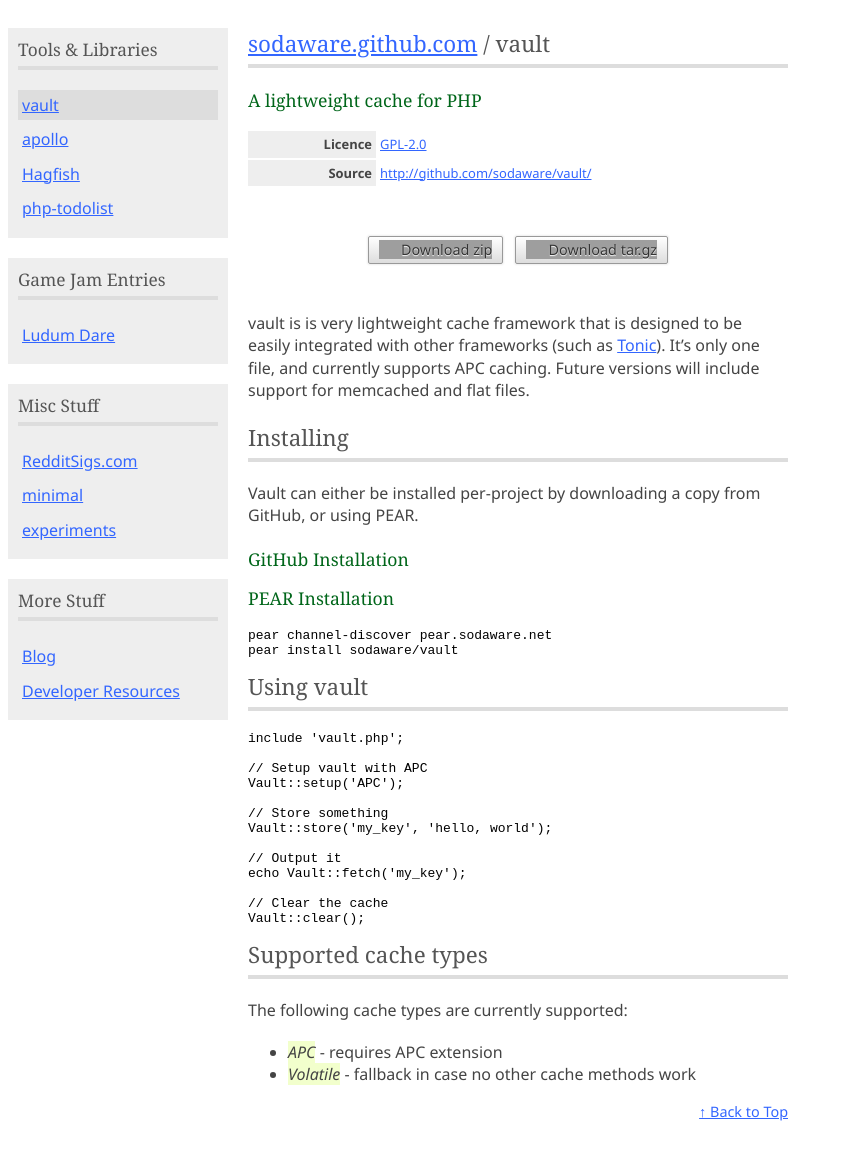
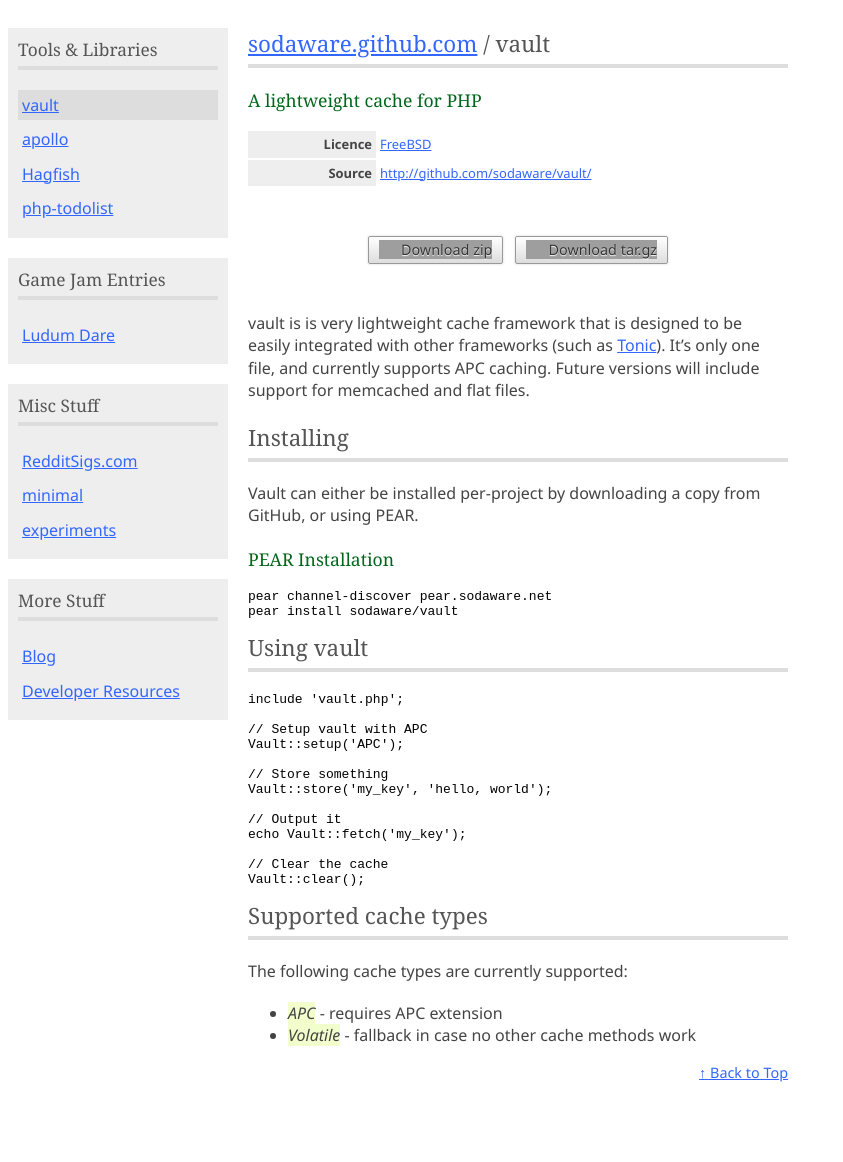
Before and after one commit to Sodaware/sodaware.github.com, a Jekyll site: the page built from _posts/2010-01-01-vault.md, in a window 1280 px wide. Shown: the whole page, without its empty margins (0-843 px from the left). Built offline with Jekyll 4.4.1, drawn with Linux system fonts in a browser that asks for light colours; Markdown is read by kramdown in place of the engine named in the settings; after the commit the page ends 1123 px from its top, so only the background shows below that; grey boxes are pictures that could not be loaded.

Commit message:
Fixed a few links and appearance glitches

```diff
--- a/_posts/2010-01-01-vault.md
+++ b/_posts/2010-01-01-vault.md
@@ -7,8 +7,8 @@
 repo: vault
 subtitle: A lightweight cache for PHP
 license:
-  name: GPL-2.0
-  url: http://opensource.org/licenses/GPL-2.0
+  name: FreeBSD
+  url: http://opensource.org/licenses/BSD-2-Clause
 ---
 
 vault is is very lightweight cache framework that is designed to be
@@ -21,8 +21,6 @@
 
 Vault can either be installed per-project by downloading a copy from
 GitHub, or using PEAR.
-
-### GitHub Installation
 
 ### PEAR Installation
 
```
Also changed, not shown: _posts/2010-01-01-apollo.md (+1 -1 lines).
